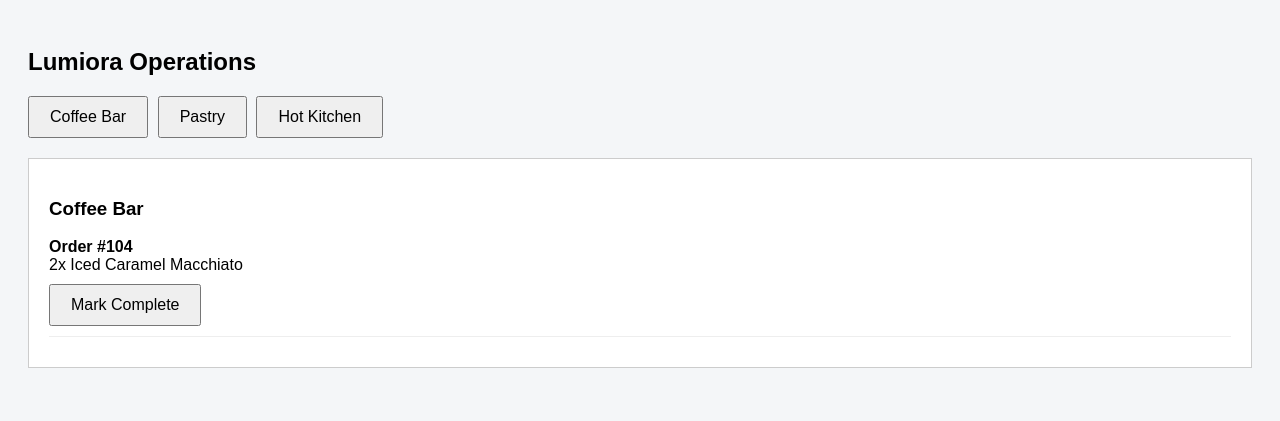
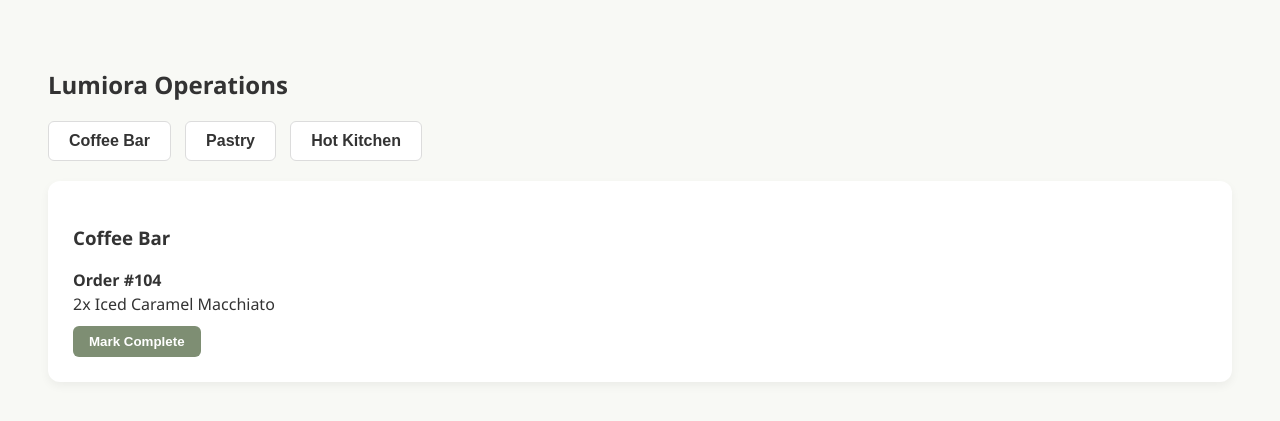
Before and after one commit to nickkenn17-code/mobile_lumiora_1, a Django app: page /kitchen/ in a window 1280 px wide. Shown: the top 421 px of the page. Run offline with Django 5.2, Linux system fonts and the light colour scheme.

Commit message:
Update : Kitchen UI on the kitchen

```diff
--- a/lumiora_cms/app/templates/orders.html
+++ b/lumiora_cms/app/templates/orders.html
@@ -3,12 +3,80 @@
 <head>
     <title>Kitchen Display - Lumiora</title>
     <style>
-        body { font-family: sans-serif; padding: 20px; background-color: #f4f6f8; }
-        .tab-section { margin-bottom: 20px; }
-        button { padding: 10px 20px; font-size: 16px; cursor: pointer; margin-right: 5px; }
-        .tab-content { display: none; background: white; padding: 20px; border: 1px solid #ccc; }
-        .active { display: block; }
-        .order-card { border-bottom: 1px solid #eee; padding-bottom: 10px; margin-bottom: 10px; }
+        /* Warna background dan font dasar */
+        body {
+            font-family: 'Segoe UI', Tahoma, Geneva, Verdana, sans-serif;
+            padding: 40px;
+            background-color: #f8f9f5;
+            color: #333;
+        }
+
+        .tab-section {
+            margin-bottom: 20px;
+        }
+
+        /* Tombol tab di bagian atas */
+        .tab-section button {
+            background-color: white;
+            color: #333;
+            border: 1px solid #dcdcdc;
+            border-radius: 6px;
+            padding: 10px 20px;
+            font-size: 16px;
+            font-weight: bold;
+            cursor: pointer;
+            margin-right: 10px;
+            transition: all 0.2s;
+        }
+
+        .tab-section button:hover {
+            background-color: #f0f0f0;
+        }
+
+        /* Kotak konten utama */
+        .tab-content {
+            display: none;
+            background: white;
+            padding: 25px;
+            border: none;
+            border-radius: 12px;
+            box-shadow: 0 4px 10px rgba(0, 0, 0, 0.05);
+        }
+
+        .active {
+            display: block;
+        }
+
+        /* Pemisah antar pesanan */
+        .order-card {
+            border-bottom: 1px solid #f0f0f0;
+            padding-bottom: 15px;
+            margin-bottom: 15px;
+            line-height: 1.5;
+        }
+
+        .order-card:last-child {
+            border-bottom: none;
+            margin-bottom: 0;
+            padding-bottom: 0;
+        }
+
+        /* Tombol Mark Complete (Sage Green) */
+        .btn-complete {
+            background-color: #7e8e73;
+            color: white;
+            border: none;
+            padding: 8px 16px;
+            border-radius: 6px;
+            font-weight: bold;
+            cursor: pointer;
+            margin-top: 10px;
+            transition: background-color 0.2s;
+        }
+
+        .btn-complete:hover {
+            background-color: #6a7a60;
+        }
     </style>
 </head>
 <body>
@@ -26,7 +94,7 @@
         <div class="order-card">
             <strong>Order #104</strong> <br>
             2x Iced Caramel Macchiato <br>
-            <button style="margin-top: 10px;">Mark Complete</button>
+            <button class="btn-complete" onclick="selesaikanPesanan(this)">Mark Complete</button>
         </div>
     </div>
 
@@ -42,13 +110,21 @@
 
     <script>
         function showTab(tabId) {
-            // Hide all tabs
+            // Sembunyikan semua tab
             var tabs = document.getElementsByClassName('tab-content');
             for (var i = 0; i < tabs.length; i++) {
                 tabs[i].classList.remove('active');
             }
-            // Show the clicked tab
+            // Tampilkan tab yang diklik
             document.getElementById(tabId).classList.add('active');
+        }
+
+        function selesaikanPesanan(elemenTombol) {
+            // Cari kotak pesanan (order-card) yang membungkus tombol ini
+            var kotakPesanan = elemenTombol.closest('.order-card');
+
+            // Sembunyikan kotaknya dari layar
+            kotakPesanan.style.display = 'none';
         }
     </script>
 
```
